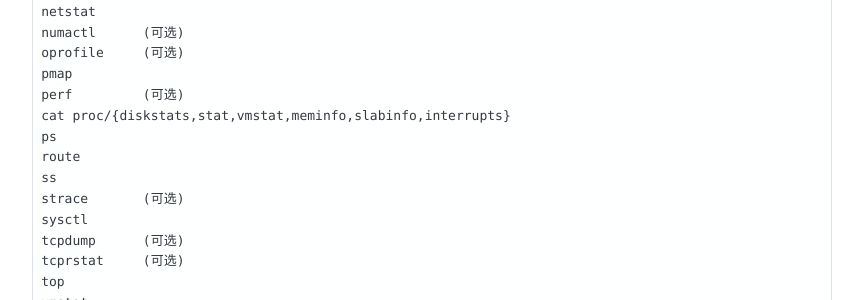
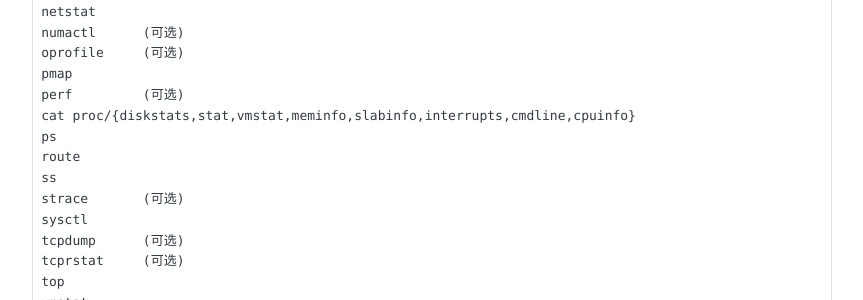
Before and after one commit to arstercz/arstercz.github.io, a Jekyll site: the page built from _posts/2019-09-25-use_sys-toolkit-collect-linux-diagnostic-message.md, in a window 1280 px wide. Shown: the part 1241-1541 px from the top of the page, without its empty margins (208-1071 px from the left). Built offline with Jekyll 4.4.1, drawn with Linux system fonts in a browser that asks for light colours; comment, search, counter and statistics services are not loaded; some of the changed text lies outside the part shown.

Commit message:
add verbose list

```diff
--- a/_posts/2019-09-25-use_sys-toolkit-collect-linux-diagnostic-message.md
+++ b/_posts/2019-09-25-use_sys-toolkit-collect-linux-diagnostic-message.md
@@ -54,7 +54,7 @@
 oprofile     (可选)
 pmap
 perf         (可选)
-cat proc/{diskstats,stat,vmstat,meminfo,slabinfo,interrupts}
+cat proc/{diskstats,stat,vmstat,meminfo,slabinfo,interrupts,cmdline,cpuinfo}
 ps
 route
 ss
```
Also changed, not shown: other parts of _posts/2019-09-25-use_sys-toolkit-collect-linux-diagnostic-message.md (+4 -4 lines).
